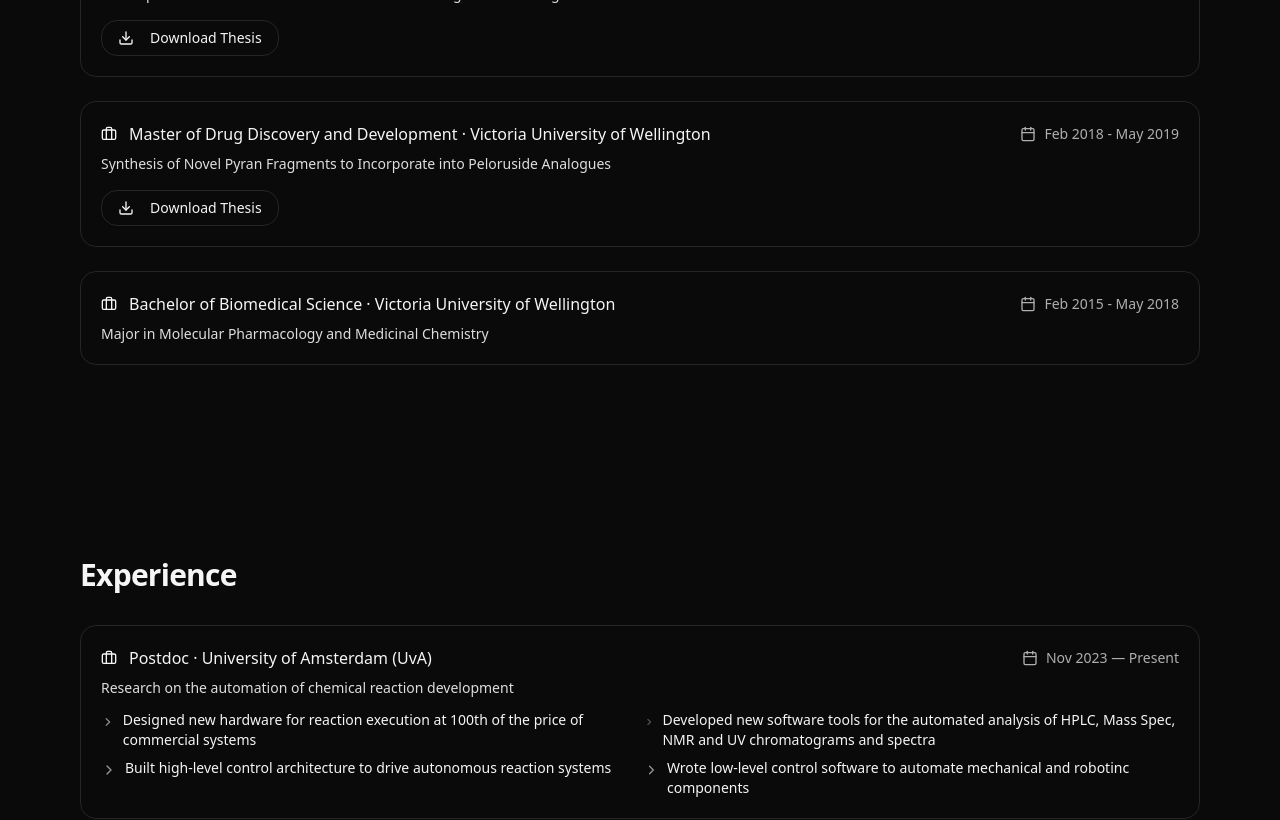
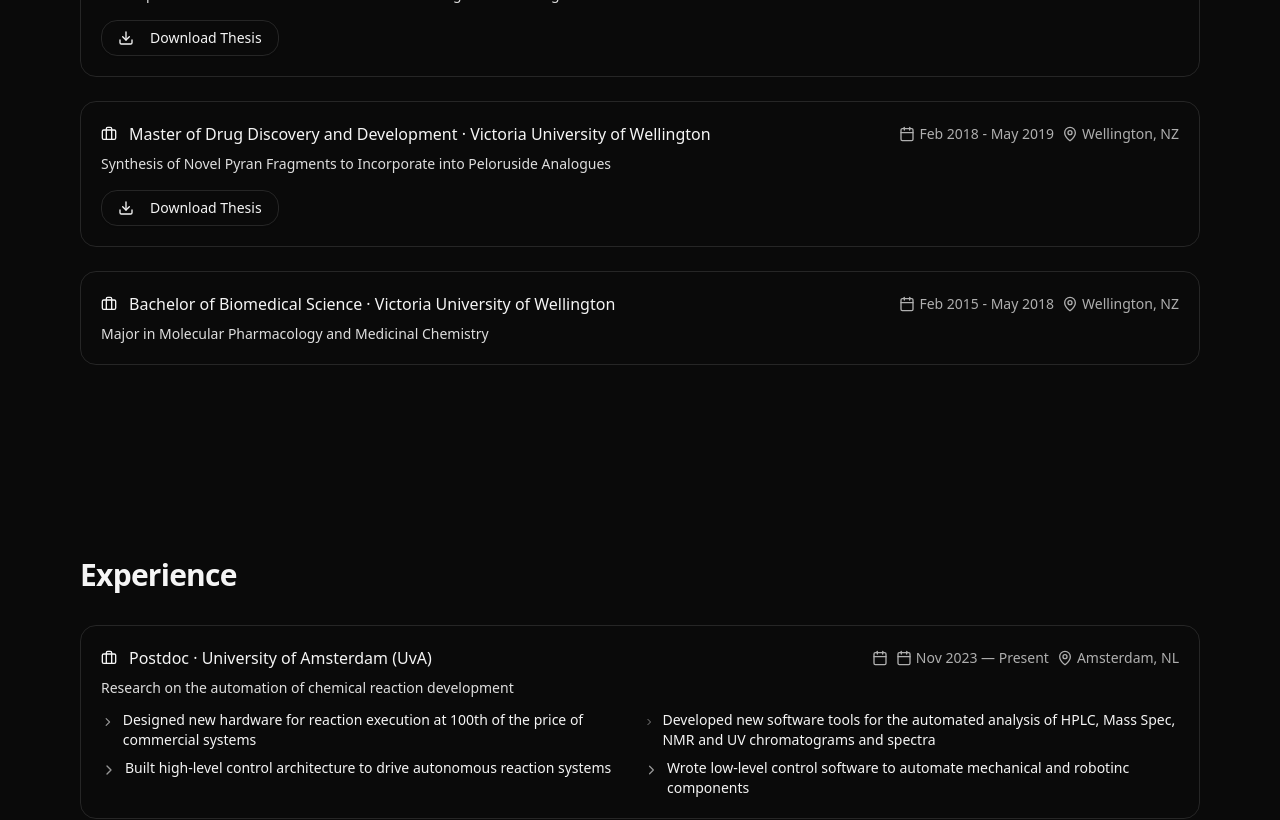
Before and after one commit to ombayley/obayley_website, a React (Vite) app: page / in a window 1280 px wide. Shown: the part 1500-2320 px from the top of the page. Built offline with nearby package versions, Linux system fonts and the light colour scheme.

Commit message:
adding locations

```diff
--- a/src/App.tsx
+++ b/src/App.tsx
@@ -328,7 +328,14 @@ export default function Page() {
                   <div className="font-medium">{study.program} · {study.school}</div>
                 </div>
                 <div className="flex items-center gap-2 text-sm opacity-70">
-                  <Calendar className="w-4 h-4" /> {study.period}
+                  <span className="inline-flex items-center gap-1">
+                    <Calendar className="w-4 h-4" />
+                    {study.period}
+                  </span>
+                  <span className="inline-flex items-center gap-1">
+                    <MapPin className="w-4 h-4" />
+                    {study.location}
+                  </span>
                 </div>
               </div>
               <p className="mt-2 text-sm opacity-90">{study.summary}</p>
@@ -359,7 +366,16 @@ export default function Page() {
                   <Briefcase className="w-4 h-4" />
                   <div className="font-medium">{job.role} · {job.company}</div>
                 </div>
-                <div className="flex items-center gap-2 text-sm opacity-70"><Calendar className="w-4 h-4" /> {job.period}</div>
+                <div className="flex items-center gap-2 text-sm opacity-70"><Calendar className="w-4 h-4" />
+                  <span className="inline-flex items-center gap-1">
+                    <Calendar className="w-4 h-4" />
+                    {job.period}
+                  </span>
+                  <span className="inline-flex items-center gap-1">
+                    <MapPin className="w-4 h-4" />
+                    {job.location}
+                  </span>
+                </div>
               </div>
               <p className="mt-2 text-sm opacity-90">{job.summary}</p>
               <ul className="mt-3 grid sm:grid-cols-2 gap-2 text-sm">
```
